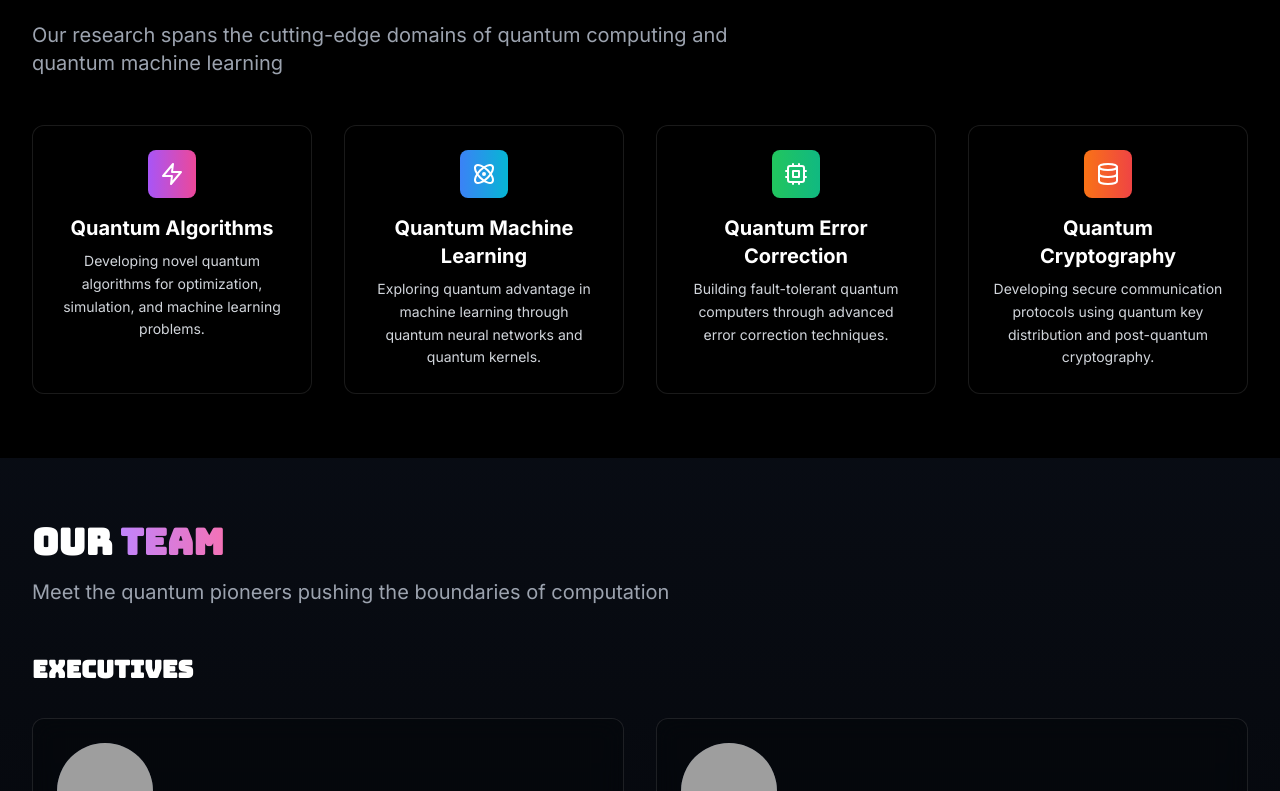
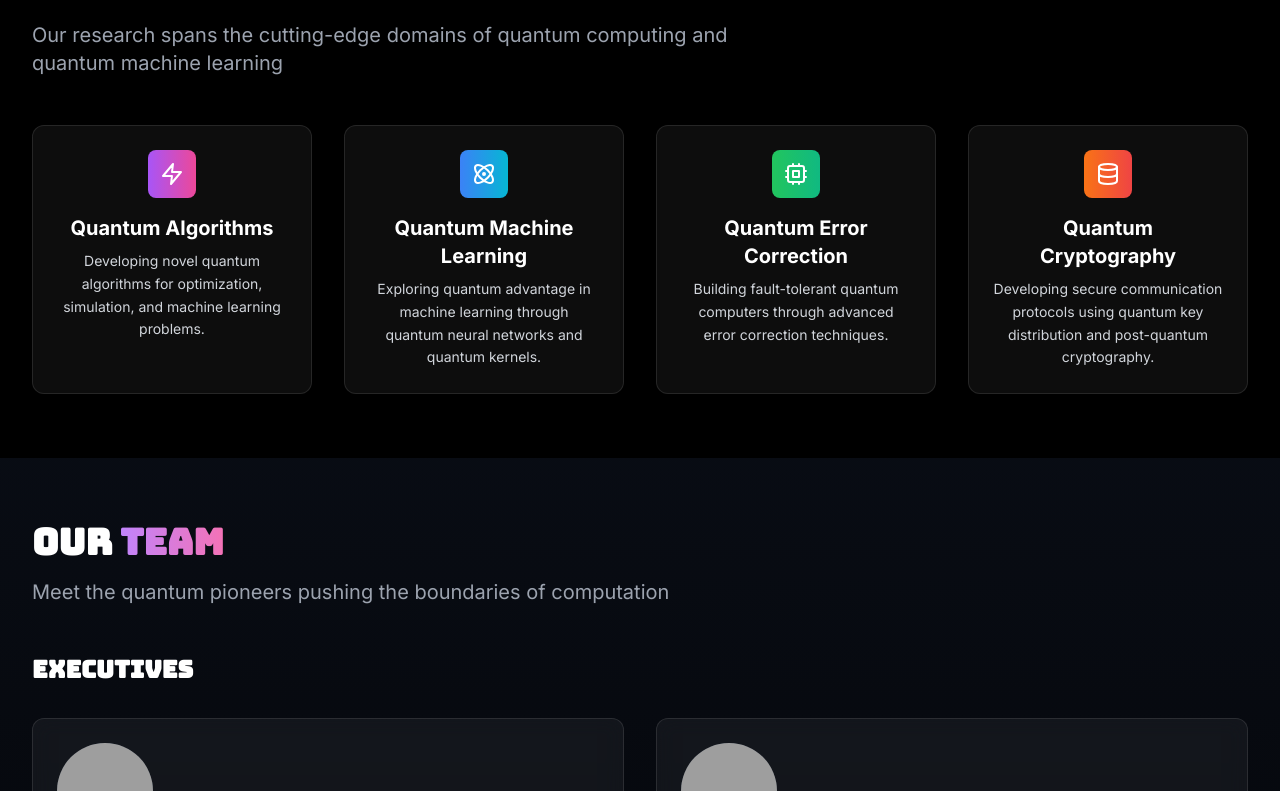
Before and after one commit to paryvendan2k26/Singularity, a React (Create React App) app: page /aanu-tattva-lab in a window 1280 px wide. Shown: the part 1349-2140 px from the top of the page. Built offline with nearby package versions, Linux system fonts and the light colour scheme; grey boxes are pictures that could not be loaded; the HTML template or start-up script is replaced by a standard one.

Commit message:
added more css for better styling of aanutatvalab

```diff
--- a/src/index.css
+++ b/src/index.css
@@ -107,3 +107,25 @@
   0% { transform: translateX(-200px); }
   100% { transform: translateX(100vw); }
 }
+
+/* Adding extra css for aanutatva lab */
+
+.glass-effect {
+  background: rgba(255, 255, 255, 0.05);
+  backdrop-filter: blur(10px);
+  -webkit-backdrop-filter: blur(10px);
+  border: 1px solid rgba(255, 255, 255, 0.1);
+}
+
+.card-hover:hover {
+  transform: translateY(-5px);
+  transition: transform 0.3s ease-in-out;
+}
+
+.font-heading {
+  font-family: 'Bungee', cursive;
+}
+
+.font-body {
+  font-family: 'Inter', sans-serif;
+}
```
